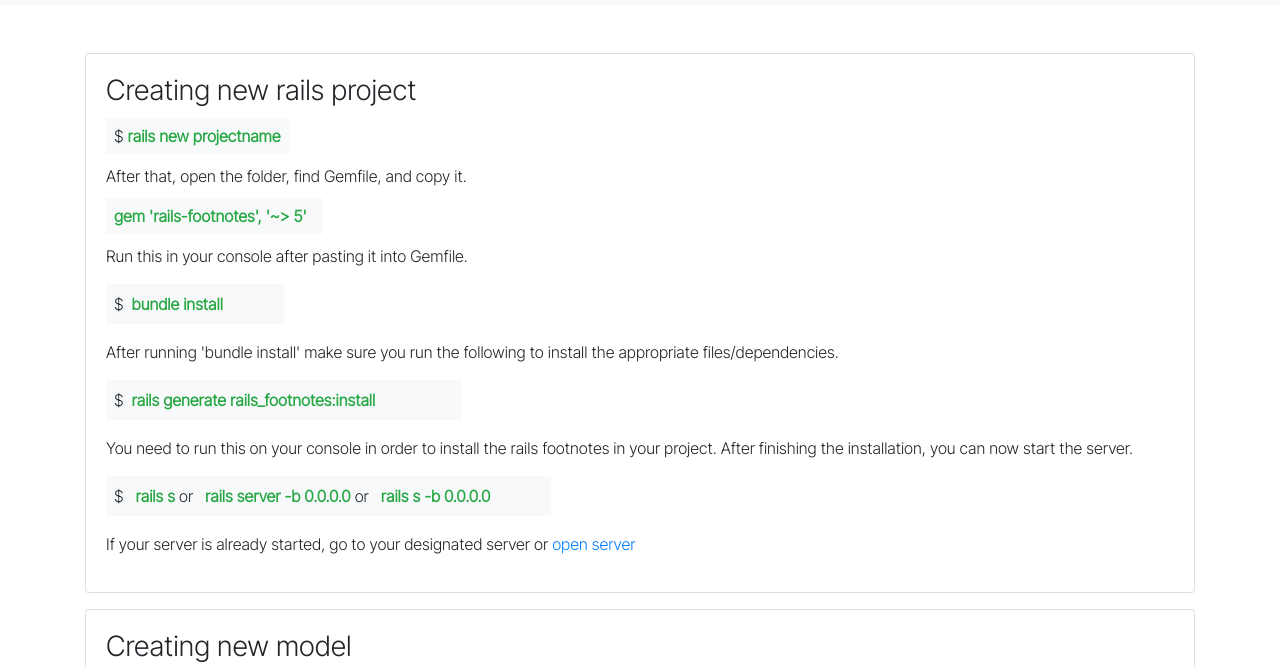
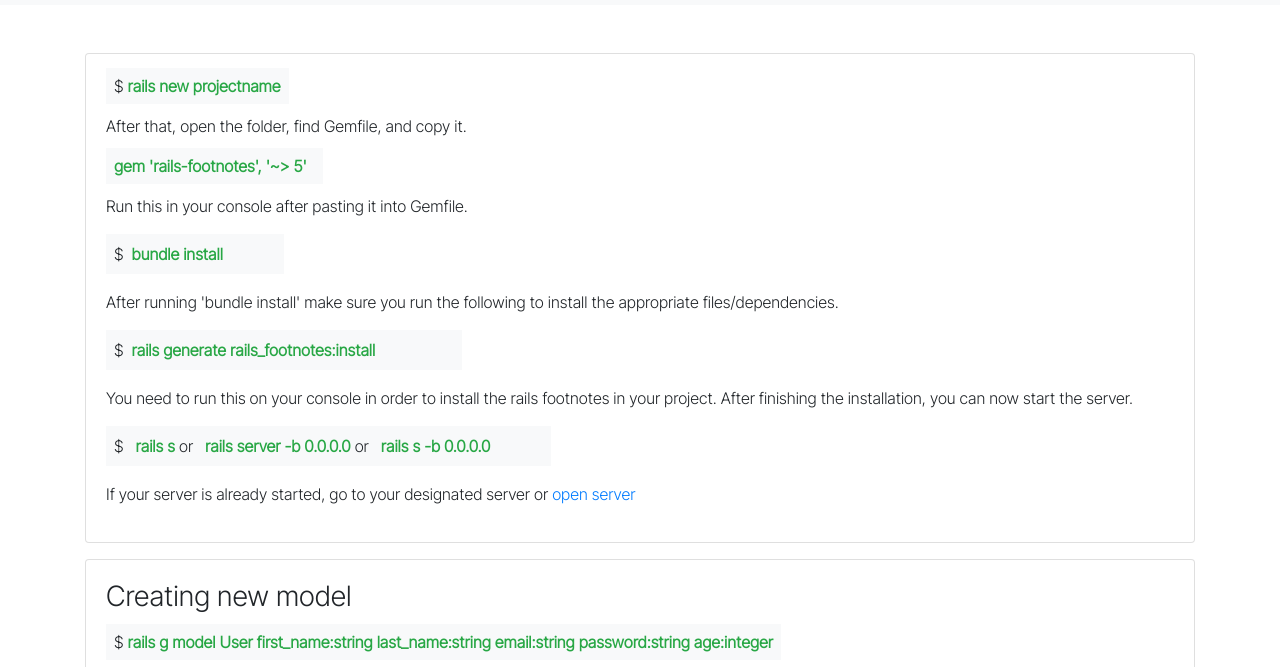
Before and after one commit to froilansulit/Rails-Documentation, a plain HTML site: page index.html in a window 1280 px wide. Shown: the part 107-774 px from the top of the page. Drawn offline with nearby package versions, Linux system fonts and the light colour scheme.

Commit message:
test commit

```diff
--- a/index.html
+++ b/index.html
@@ -119,7 +119,7 @@
         <div class="container my-5">
             <div class="card mt-5">
                 <div class="card-body">
-                    <h3 class="pb-2">Creating new rails project</h3>
+                    <!-- <h3 class="pb-2">Creating new rails project</h3> -->
                     <span class="bg-light p-2">$ <span class="text-success font-weight-bold">rails new projectname</span></span>
                     <p class="pt-3">After that, open the folder, find Gemfile, and copy it.</p>
                     <span class="bg-light p-2"><span class="text-success font-weight-bold pr-2">gem 'rails-footnotes', '~> 5'</span>
```
